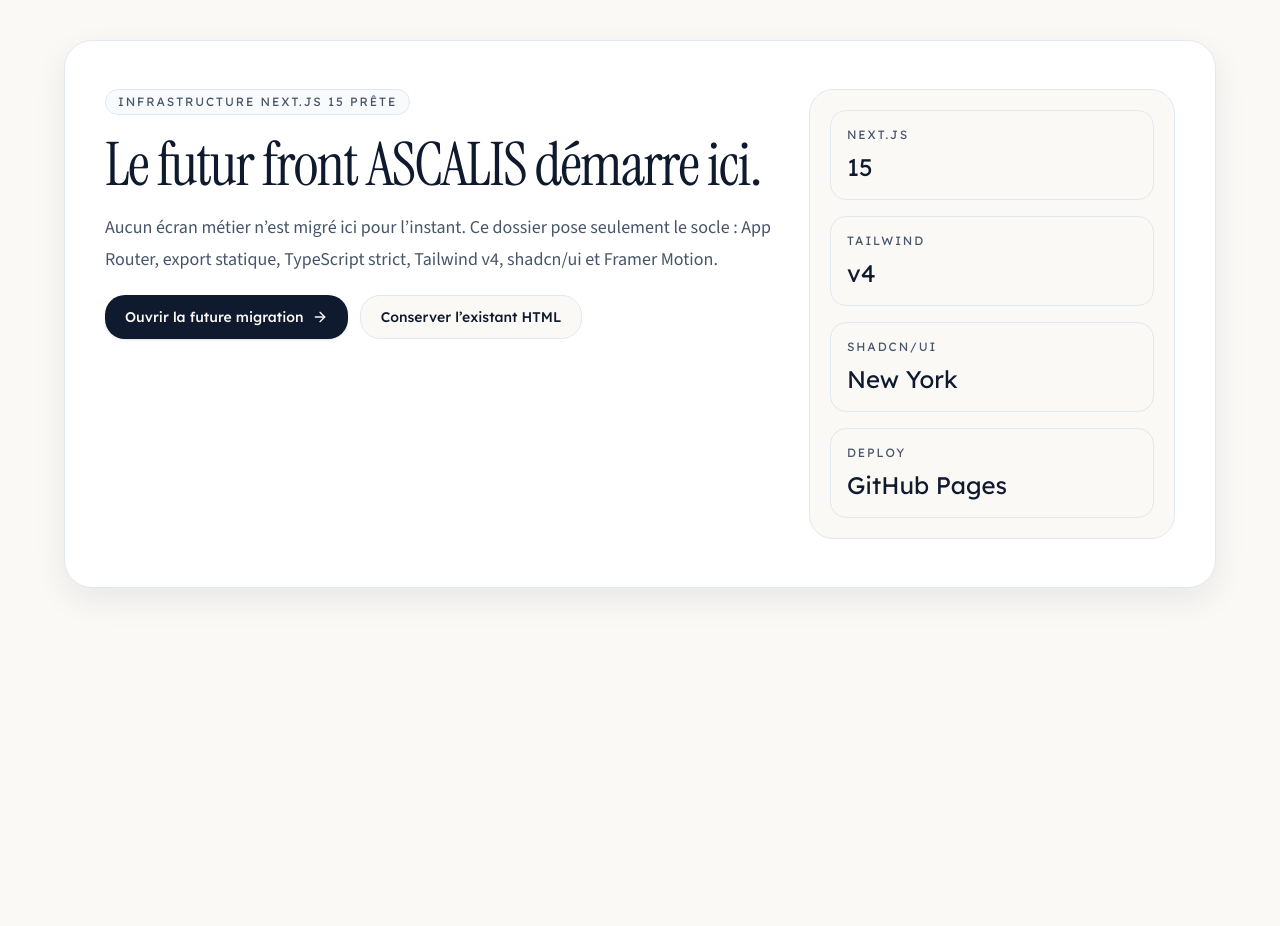
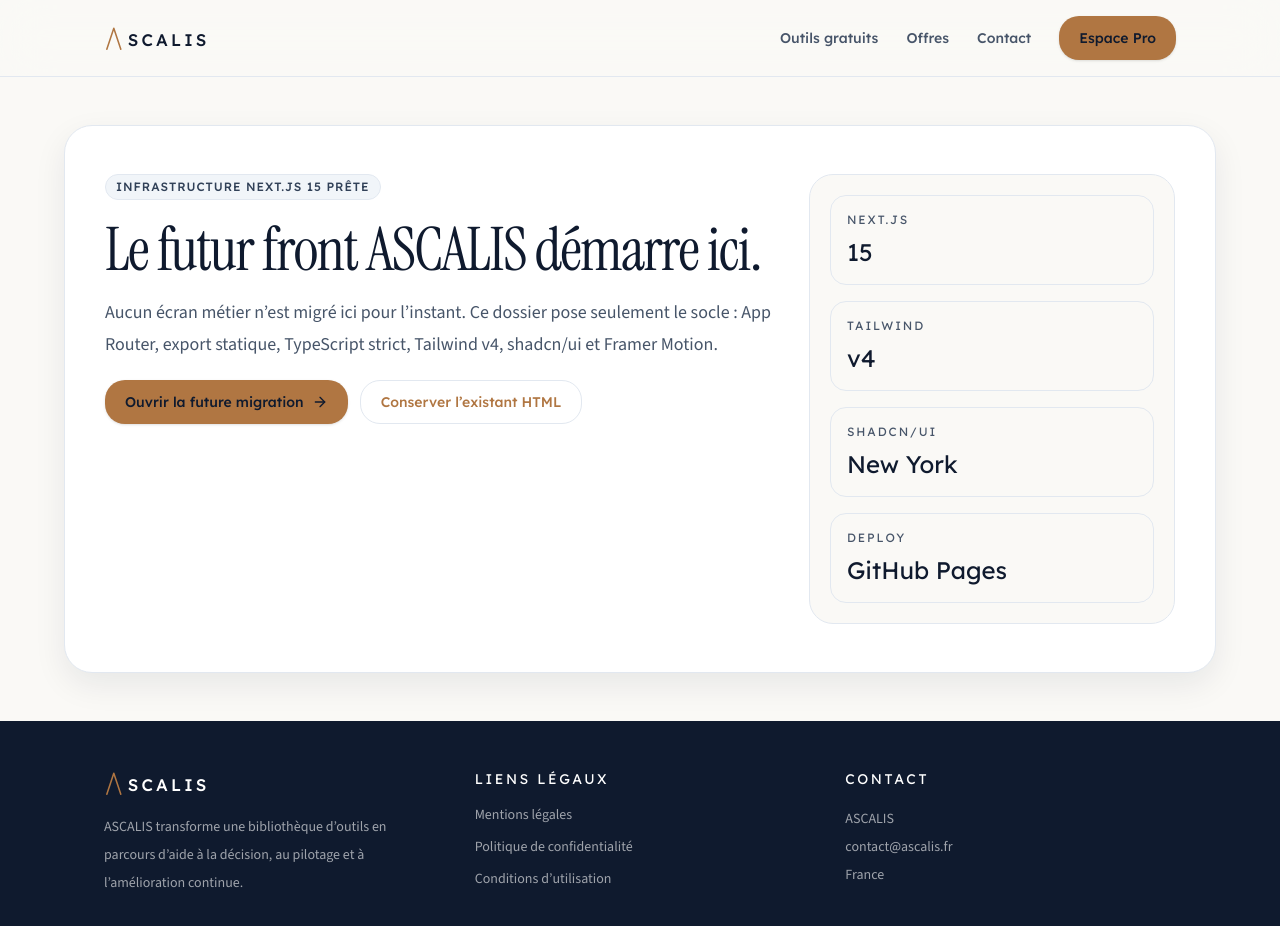
Before and after one commit to Yuyuops/ascalis-site, a Next.js app in the folder next-app/: page / in a window 1280 px wide. Shown: the top 926 px of the page. Before the commit the page ends 800 px from the top, so only its background shows below. Built offline with nearby package versions, Linux system fonts and the light colour scheme.

Commit message:
feat(next-app): add shared ascalis shell components

```diff
--- a/next-app/app/layout.tsx
+++ b/next-app/app/layout.tsx
@@ -1,5 +1,7 @@
 import type { Metadata } from "next";
 import { Instrument_Serif, Lexend, Source_Sans_3 } from "next/font/google";
+
+import { RootLayout as AscalisRootLayout } from "@/components/RootLayout";
 import "./globals.css";
 
 const lexend = Lexend({
@@ -29,13 +31,13 @@
   description: "Infrastructure Next.js 15 pour la future migration ASCALIS.",
 };
 
-export default function RootLayout({ children }: { children: React.ReactNode }) {
+export default function Layout({ children }: { children: React.ReactNode }) {
   return (
     <html lang="fr" suppressHydrationWarning>
       <body
         className={`${lexend.variable} ${sourceSans.variable} ${instrumentSerif.variable} min-h-screen bg-background font-body text-foreground antialiased`}
       >
-        {children}
+        <AscalisRootLayout>{children}</AscalisRootLayout>
       </body>
     </html>
   );
--- a/next-app/app/page.tsx
+++ b/next-app/app/page.tsx
@@ -2,13 +2,15 @@
 
 import { motion } from "framer-motion";
 import { ArrowRight } from "lucide-react";
-import { Button } from "@/components/ui/button";
+
+import { Badge } from "@/components/Badge";
+import { Button } from "@/components/Button";
+import { Section } from "@/components/Section";
 
 export default function HomePage() {
   return (
-    <main className="min-h-screen bg-background px-6 py-10 text-foreground">
-      <div className="mx-auto flex max-w-6xl flex-col gap-8">
-        <motion.section
+    <Section id="hero" label="Infrastructure Next.js ASCALIS" variant="warm">
+      <motion.div
         initial={{ opacity: 0, y: 24 }}
         animate={{ opacity: 1, y: 0 }}
         transition={{ duration: 0.5 }}
@@ -16,9 +18,7 @@
       >
         <div className="grid gap-6 px-6 py-8 md:grid-cols-[1.3fr_0.7fr] md:px-10 md:py-12">
           <div className="space-y-5">
-              <span className="inline-flex rounded-full border border-border bg-surface-alt px-3 py-1 font-heading text-xs uppercase tracking-[0.16em] text-muted-foreground">
-                Infrastructure Next.js 15 prête
-              </span>
+            <Badge variant="planned">Infrastructure Next.js 15 prête</Badge>
             <div className="space-y-4">
               <h1 className="max-w-3xl font-display text-5xl leading-none tracking-tight text-primary md:text-6xl">
                 Le futur front ASCALIS démarre ici.
@@ -28,11 +28,11 @@
               </p>
             </div>
             <div className="flex flex-wrap gap-3">
-                <Button className="gap-2">
+              <Button variant="copper" className="gap-2">
                 Ouvrir la future migration
-                  <ArrowRight className="size-4" />
+                <ArrowRight className="size-4" aria-hidden="true" />
               </Button>
-                <Button variant="outline">Conserver l’existant HTML</Button>
+              <Button variant="ghost-copper">Conserver l’existant HTML</Button>
             </div>
           </div>
           <div className="grid gap-4 rounded-[24px] border border-border bg-surface-warm p-5">
@@ -42,9 +42,8 @@
             <StatCard label="Deploy" value="GitHub Pages" />
           </div>
         </div>
-        </motion.section>
-      </div>
-    </main>
+      </motion.div>
+    </Section>
   );
 }
 
--- a/next-app/components/Badge.tsx
+++ b/next-app/components/Badge.tsx
@@ -1,28 +1,28 @@
 import * as React from "react";
-import { cva, type VariantProps } from "class-variance-authority";
 
+import { Badge as BaseBadge } from "@/components/ui/badge";
 import { cn } from "@/lib/utils";
 
-const badgeVariants = cva(
-  "inline-flex items-center rounded-full border px-2.5 py-1 font-heading text-xs font-medium tracking-[0.08em] uppercase focus-visible:outline focus-visible:outline-3 focus-visible:outline-offset-2 focus-visible:outline-accent",
-  {
-    variants: {
-      variant: {
-        default: "border-border bg-secondary text-foreground",
-        built: "border-emerald-200 bg-emerald-50 text-emerald-800",
-        priority: "border-orange-200 bg-orange-50 text-orange-800",
-        planned: "border-slate-200 bg-slate-100 text-slate-700",
-      },
-    },
-    defaultVariants: {
-      variant: "default",
-    },
-  }
-);
+type BaseBadgeProps = React.ComponentProps<typeof BaseBadge>;
+type BaseVariant = NonNullable<BaseBadgeProps["variant"]>;
+type AscalisBadgeVariant = BaseVariant | "built" | "priority" | "planned";
 
-export type BadgeProps = React.HTMLAttributes<HTMLSpanElement> &
-  VariantProps<typeof badgeVariants>;
+export type BadgeProps = Omit<BaseBadgeProps, "variant"> & {
+  variant?: AscalisBadgeVariant;
+};
 
-export function Badge({ className, variant, ...props }: BadgeProps) {
-  return <span className={cn(badgeVariants({ variant }), className)} {...props} />;
+export function Badge({ className, variant = "default", ...props }: BadgeProps) {
+  const mappedVariant: BaseVariant =
+    variant === "built" || variant === "priority" || variant === "planned" ? "default" : variant;
+
+  const ascalisClasses =
+    variant === "built"
+      ? "border-emerald-200 bg-emerald-50 text-emerald-800"
+      : variant === "priority"
+        ? "border-orange-200 bg-orange-50 text-orange-800"
+        : variant === "planned"
+          ? "border-slate-200 bg-slate-100 text-slate-700"
+          : "";
+
+  return <BaseBadge variant={mappedVariant} className={cn(ascalisClasses, className)} {...props} />;
 }
--- a/next-app/components/Button.tsx
+++ b/next-app/components/Button.tsx
@@ -1,20 +1,19 @@
 import * as React from "react";
 
-import {
-  Button as BaseButton,
-  type buttonVariants as baseButtonVariants,
-} from "@/components/ui/button";
+import { Button as BaseButton } from "@/components/ui/button";
 import { cn } from "@/lib/utils";
 
-type BaseVariant = Parameters<typeof baseButtonVariants>[0]["variant"];
+type BaseButtonProps = React.ComponentProps<typeof BaseButton>;
+type BaseVariant = NonNullable<BaseButtonProps["variant"]>;
 type AscalisVariant = BaseVariant | "copper" | "ghost-copper";
 
-type ButtonProps = React.ComponentProps<typeof BaseButton> & {
+export type ButtonProps = Omit<BaseButtonProps, "variant"> & {
   variant?: AscalisVariant;
 };
 
 export function Button({ className, variant = "default", ...props }: ButtonProps) {
-  const mappedVariant: BaseVariant = variant === "copper" ? "default" : variant === "ghost-copper" ? "ghost" : variant;
+  const mappedVariant: BaseVariant =
+    variant === "copper" ? "default" : variant === "ghost-copper" ? "ghost" : variant;
 
   const copperClasses =
     variant === "copper"
```
Lines whose indentation alone changed are shown as unchanged.
